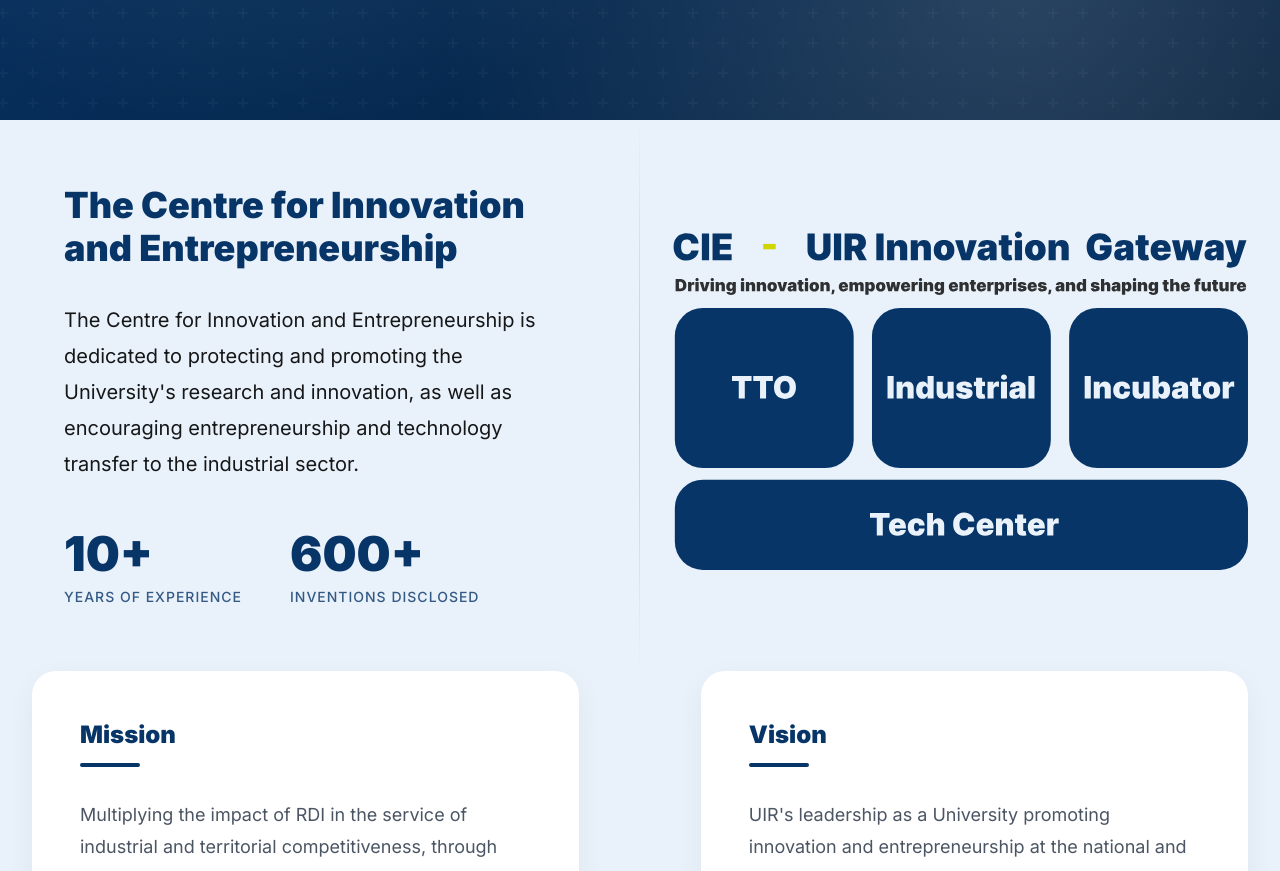
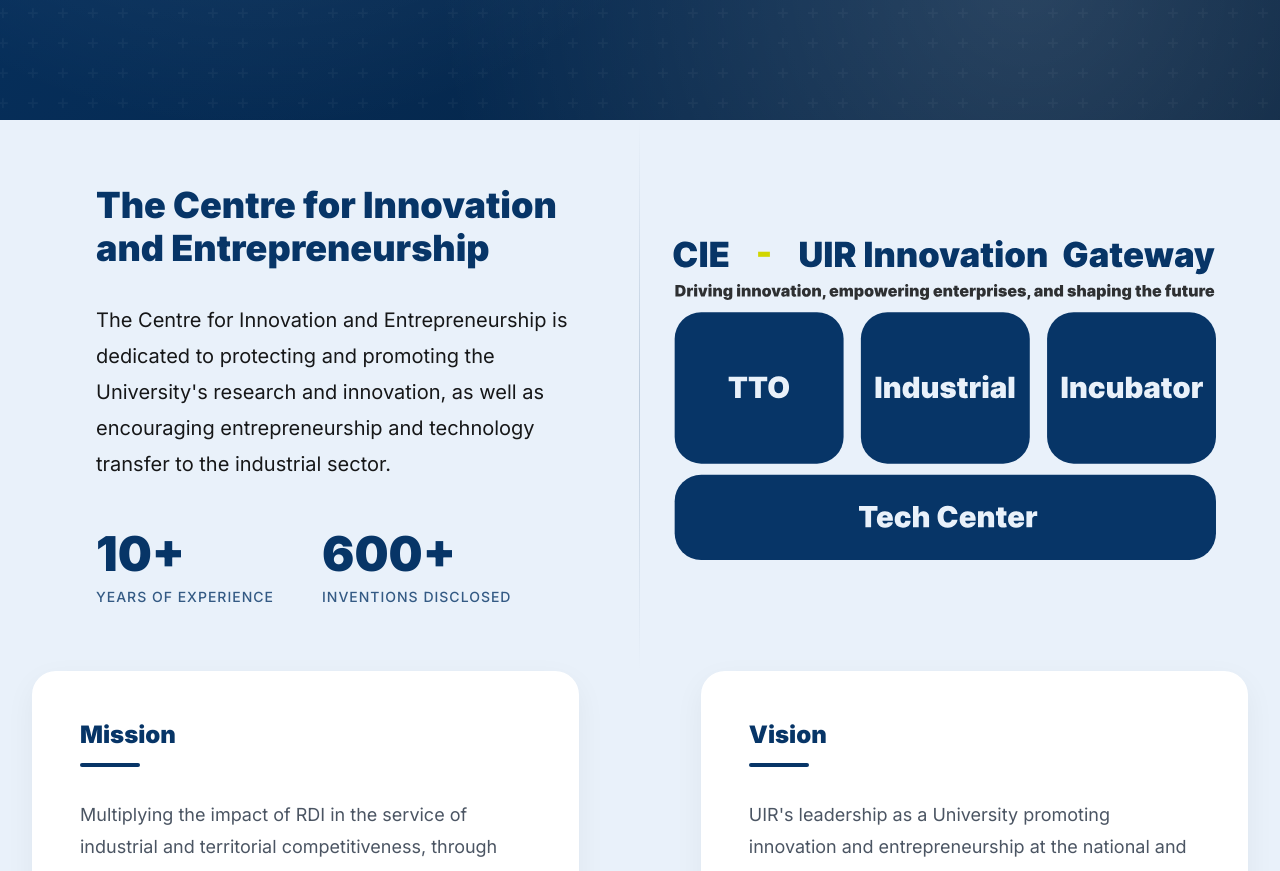
Before and after one commit to yahya-mdarhri/cie_market_frontend, a React (Vite) app: page / in a window 1280 px wide. Shown: the part 600-1471 px from the top of the page. Built offline with nearby package versions, Linux system fonts and the light colour scheme.

Commit message:
feat: update Introduction component styles with max-width, margin, and padding adjustments

```diff
--- a/src/components/ui/Landing/Introduction/Introduction.css
+++ b/src/components/ui/Landing/Introduction/Introduction.css
@@ -6,6 +6,9 @@
 	/* background: var(--background-color); */
 	position: relative;
 	overflow: hidden;
+	max-width: 1440px;
+	margin: 0 auto;
+	padding: 0 2rem;
 }
 
 .IntroductionGrid {
--- a/src/pages/landing/our_team/our_team.css
+++ b/src/pages/landing/our_team/our_team.css
@@ -2,7 +2,7 @@
     max-width: 1400px;
     margin: 0 auto;
     padding: 6rem 2rem;
-    background: linear-gradient(to bottom, #f8f9fa, #ffffff);
+    /* background: linear-gradient(to bottom, #f8f9fa, #ffffff); */
 }
 
 .team-content {
```
